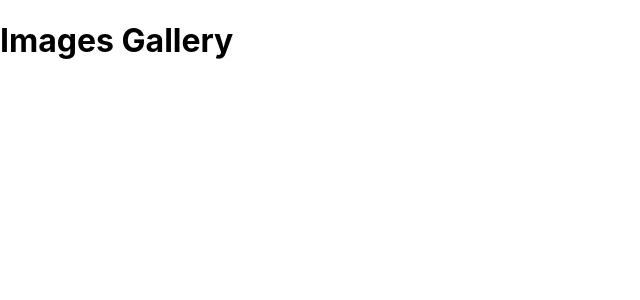
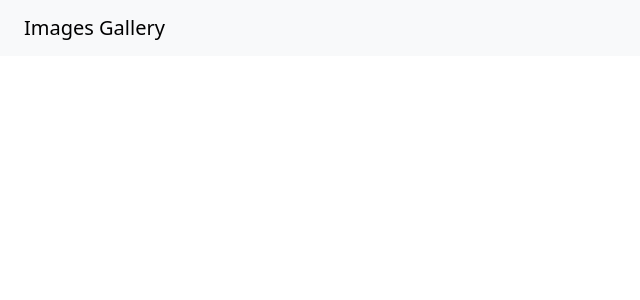
Before and after one commit to Wallace-Ben/React-Python-App, a React (Create React App) app: page / in a window 1280 px wide. Shown: the top 300 px of the page, without its empty margins (0-640 px from the left). Built offline with nearby package versions, Linux system fonts and the light colour scheme.

Commit message:
Initial Header Component

```diff
--- a/package.json
+++ b/package.json
@@ -7,9 +7,11 @@
     "@testing-library/jest-dom": "^6.6.3",
     "@testing-library/react": "^16.3.0",
     "@testing-library/user-event": "^13.5.0",
+    "bootstrap": "^5.3.3",
     "react": "^19.1.0",
+    "react-bootstrap": "^2.10.2",
     "react-dom": "^19.1.0",
-    "react-scripts": "5.0.1",
+    "react-scripts": "^5.0.1",
     "web-vitals": "^2.1.4"
   },
   "scripts": {
--- a/src/App.js
+++ b/src/App.js
@@ -1,7 +1,10 @@
+import "bootstrap/dist/css/bootstrap.min.css";
+import Header from "./components/Header";
+
 function App() {
   return (
     <div className="App">
-      <h1>Images Gallery</h1>
+      <Header title="Images Gallery" />
     </div>
   );
 }
--- /dev/null
+++ b/src/components/Header.js
@@ -0,0 +1,12 @@
+import React from "react";
+import { Navbar } from "react-bootstrap";
+
+const Header = ({ title }) => {
+  return (
+    <Navbar bg="light" data-bs-theme="light" className="px-4 py-2">
+      <Navbar.Brand href="/">{title}</Navbar.Brand>
+    </Navbar>
+  );
+};
+
+export default Header;
```
Also changed, not shown: 1 other file (tests, documents, lock files or other folders).
